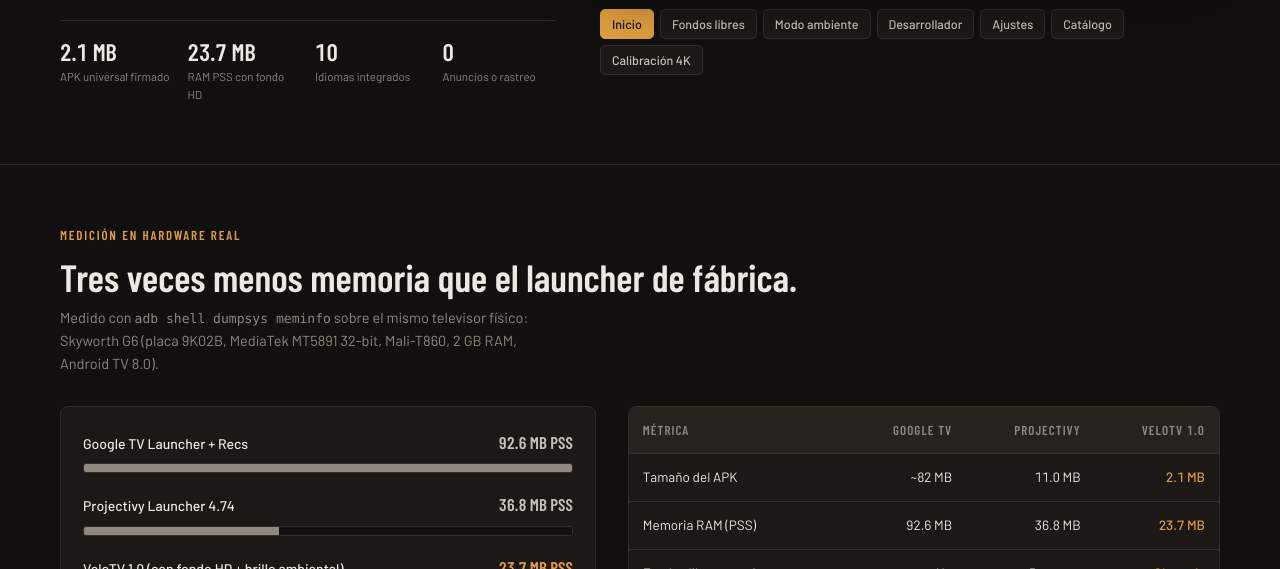
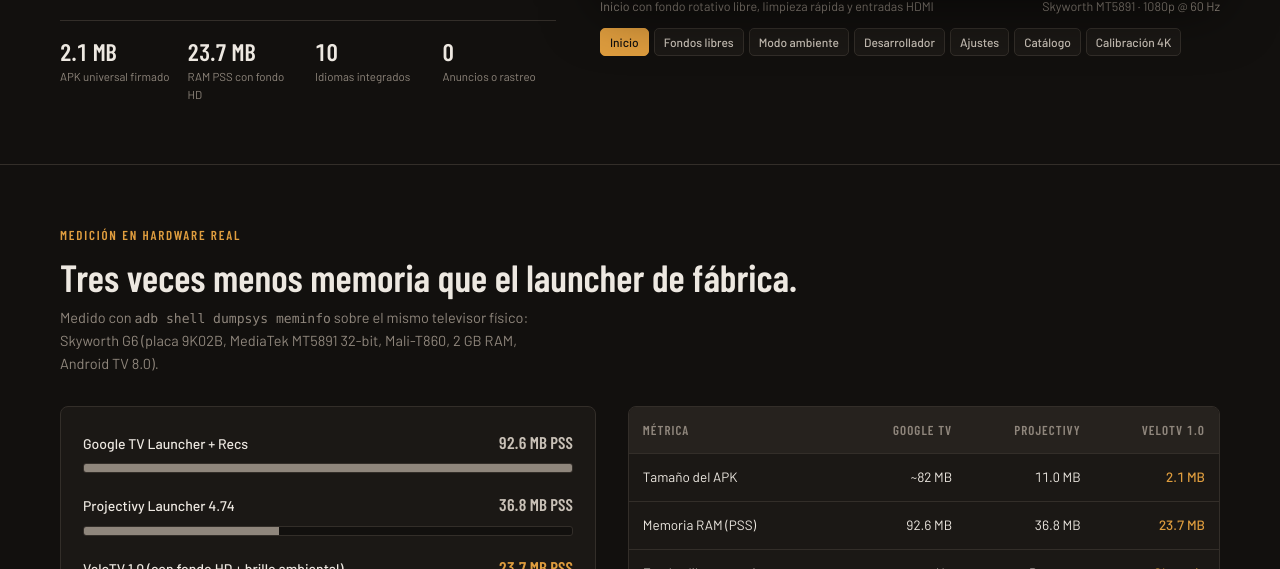
Before and after one commit to mylnzon58/velotv, a plain HTML site: page docs/index.html in a window 1280 px wide. Shown: the part 531-1100 px from the top of the page. Drawn offline with Linux system fonts and the light colour scheme.

Commit message:
style: apply Claro/OLED design system, Safe Areas, and clean UX

```diff
--- a/docs/index.html
+++ b/docs/index.html
@@ -2,7 +2,7 @@
 <html lang="es" data-theme="darkroom_amber">
 <head>
   <meta charset="utf-8" />
-  <meta name="viewport" content="width=device-width, initial-scale=1" />
+  <meta name="viewport" content="width=device-width, initial-scale=1, viewport-fit=cover" />
   <title>VeloTV — Launcher nativo de 60 fps para Android TV y Google TV</title>
   <meta name="description" content="Launcher open-source en Kotlin para Android TV y Google TV diseñado para televisores de 1 a 2 GB de RAM. Fondos libres en rotación automática, limpieza rápida de RAM, entradas HDMI, calibración 4K y cero telemetría." />
   <meta property="og:title" content="VeloTV — Launcher nativo de 60 fps para Android TV" />
--- a/docs/styles.css
+++ b/docs/styles.css
@@ -439,8 +439,14 @@ code {
 
 .screen-tabs {
   display: flex;
-  flex-wrap: wrap;
-  gap: 6px;
+  flex-wrap: nowrap;
+  gap: 5px;
+  overflow-x: auto;
+  scrollbar-width: none;
+}
+
+.screen-tabs::-webkit-scrollbar {
+  display: none;
 }
 
 .screen-tab {
@@ -448,10 +454,12 @@ code {
   color: var(--ink-2);
   border: 1px solid var(--rule);
   border-radius: 5px;
-  padding: 6px 11px;
+  padding: 6px 9px;
   font-family: "Barlow", sans-serif;
-  font-size: 12.5px;
+  font-size: 12px;
   font-weight: 500;
+  white-space: nowrap;
+  flex-shrink: 0;
   cursor: pointer;
   transition: background-color 140ms ease, border-color 140ms ease, color 140ms ease;
 }
```
